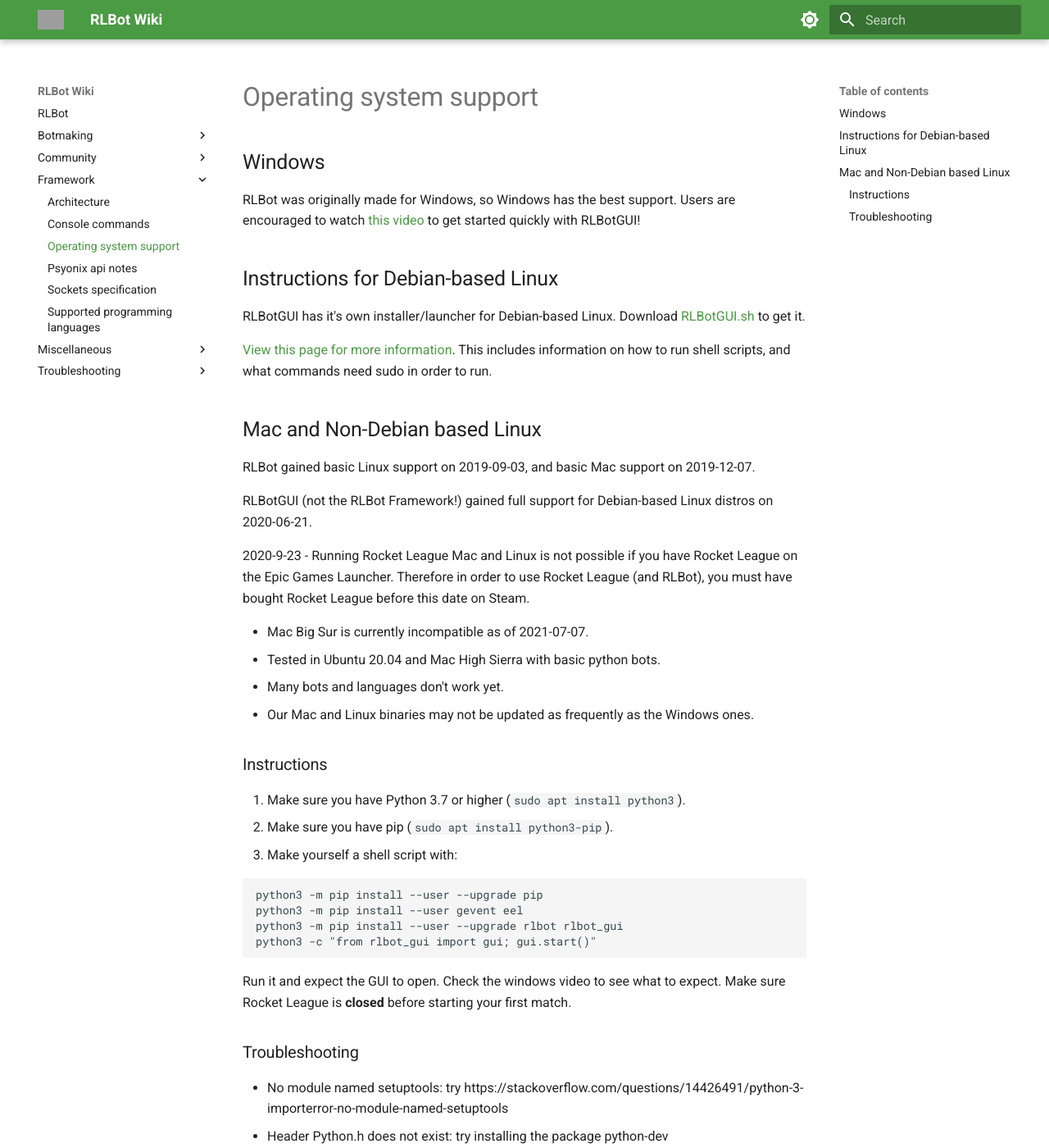
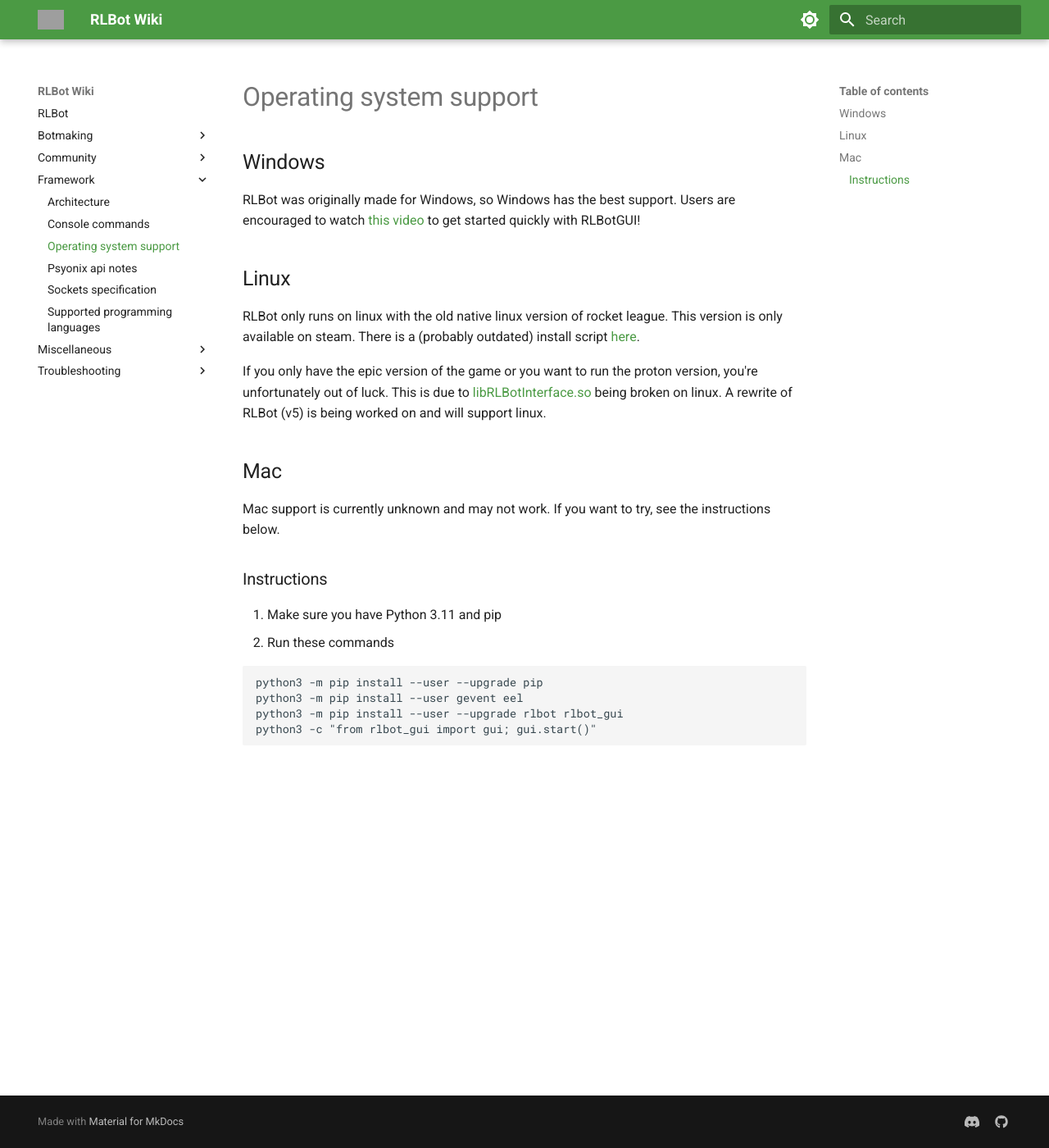
Before and after one commit to RLBot/wiki, an MkDocs documentation site: the page built from docs/framework/operating-system-support.md, in a window 1280 px wide and 1400 px high. Shown: the whole window at 82% size. Built offline with MkDocs 1.6.1 and Material for MkDocs 9.7.7, drawn with Linux system fonts in a browser that asks for light colours; grey boxes are pictures that could not be loaded.

Commit message:
update operating-system-support.md

````diff
--- a/docs/framework/operating-system-support.md
+++ b/docs/framework/operating-system-support.md
@@ -2,30 +2,20 @@
 
 RLBot was originally made for Windows, so Windows has the best support. Users are encouraged to watch [this video](https://www.youtube.com/watch?v=oXkbizklI2U) to get started quickly with RLBotGUI!
 
-## Instructions for Debian-based Linux
+## Linux
 
-RLBotGUI has it's own installer/launcher for Debian-based Linux. Download [RLBotGUI.sh](https://raw.githubusercontent.com/RLBot/RLBotGUI/master/linux-install/RLBotGUI.sh) to get it.
+RLBot only runs on linux with the old native linux version of rocket league. This version is only available on steam. There is a (probably outdated) install script [here](https://github.com/RLBot/RLBotGUI/tree/master/linux-install).
 
-[View this page for more information](https://github.com/RLBot/RLBotGUI/tree/master/linux-install). This includes information on how to run shell scripts, and what commands need sudo in order to run.
+If you only have the epic version of the game or you want to run the proton version, you're unfortunately out of luck. This is due to [libRLBotInterface.so](https://github.com/RLBot/RLBot/blob/master/src/main/python/rlbot/dll/libRLBotInterface.so) being broken on linux. A rewrite of RLBot (v5) is being worked on and will support linux.
 
-## Mac and Non-Debian based Linux
+## Mac
 
-RLBot gained basic Linux support on 2019-09-03, and basic Mac support on 2019-12-07.
-
-RLBotGUI (not the RLBot Framework!) gained full support for Debian-based Linux distros on 2020-06-21.
-
-2020-9-23 - Running Rocket League Mac and Linux is not possible if you have Rocket League on the Epic Games Launcher. Therefore in order to use Rocket League (and RLBot), you must have bought Rocket League before this date on Steam.
-
-- Mac Big Sur is currently incompatible as of 2021-07-07.
-- Tested in Ubuntu 20.04 and Mac High Sierra with basic python bots.
-- Many bots and languages don't work yet.
-- Our Mac and Linux binaries may not be updated as frequently as the Windows ones.
+Mac support is currently unknown and may not work. If you want to try, see the instructions below.
 
 ### Instructions
 
-1. Make sure you have Python 3.7 or higher (`sudo apt install python3`).
-2. Make sure you have pip (`sudo apt install python3-pip`).
-3. Make yourself a shell script with:
+1. Make sure you have Python 3.11 and pip
+2. Run these commands
 
 ```
 python3 -m pip install --user --upgrade pip
@@ -33,10 +23,3 @@
 python3 -m pip install --user --upgrade rlbot rlbot_gui
 python3 -c "from rlbot_gui import gui; gui.start()"
 ```
-
-Run it and expect the GUI to open. Check the windows video to see what to expect. Make sure Rocket League is **closed** before starting your first match.
-
-### Troubleshooting
-
-- No module named setuptools: try https://stackoverflow.com/questions/14426491/python-3-importerror-no-module-named-setuptools
-- Header Python.h does not exist: try installing the package python-dev
````
